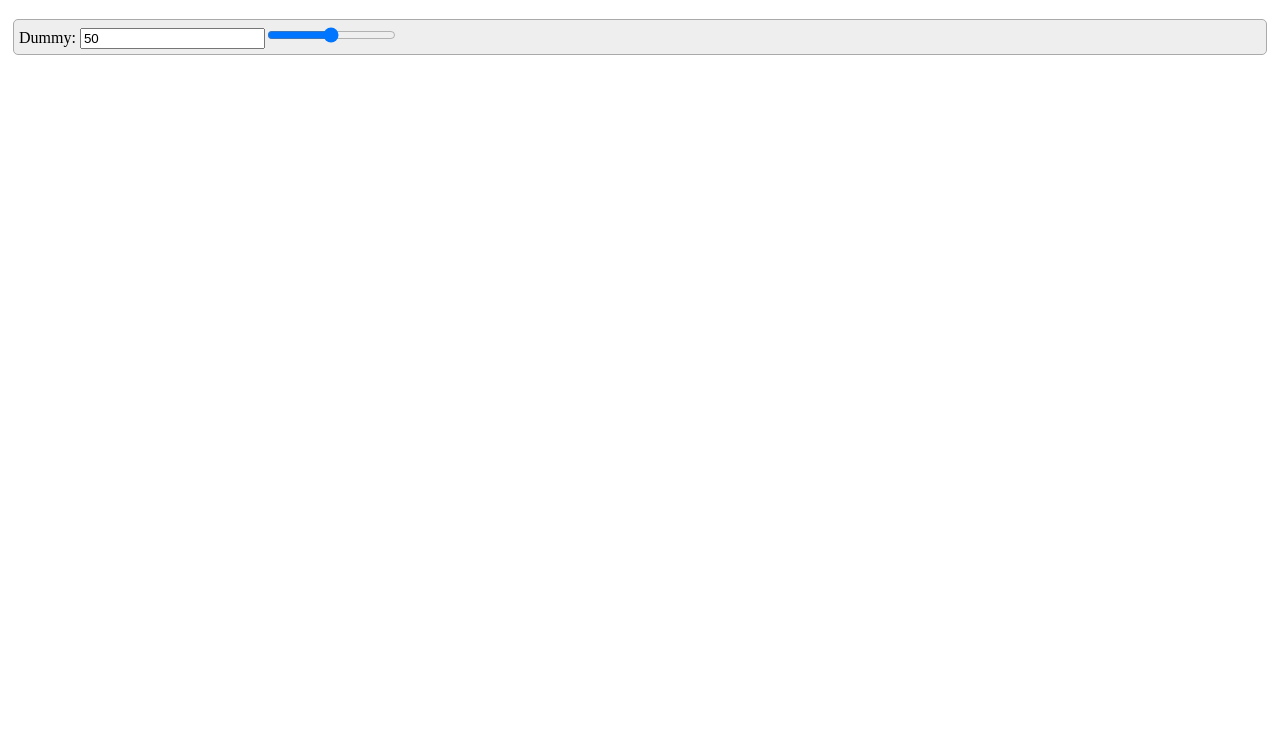
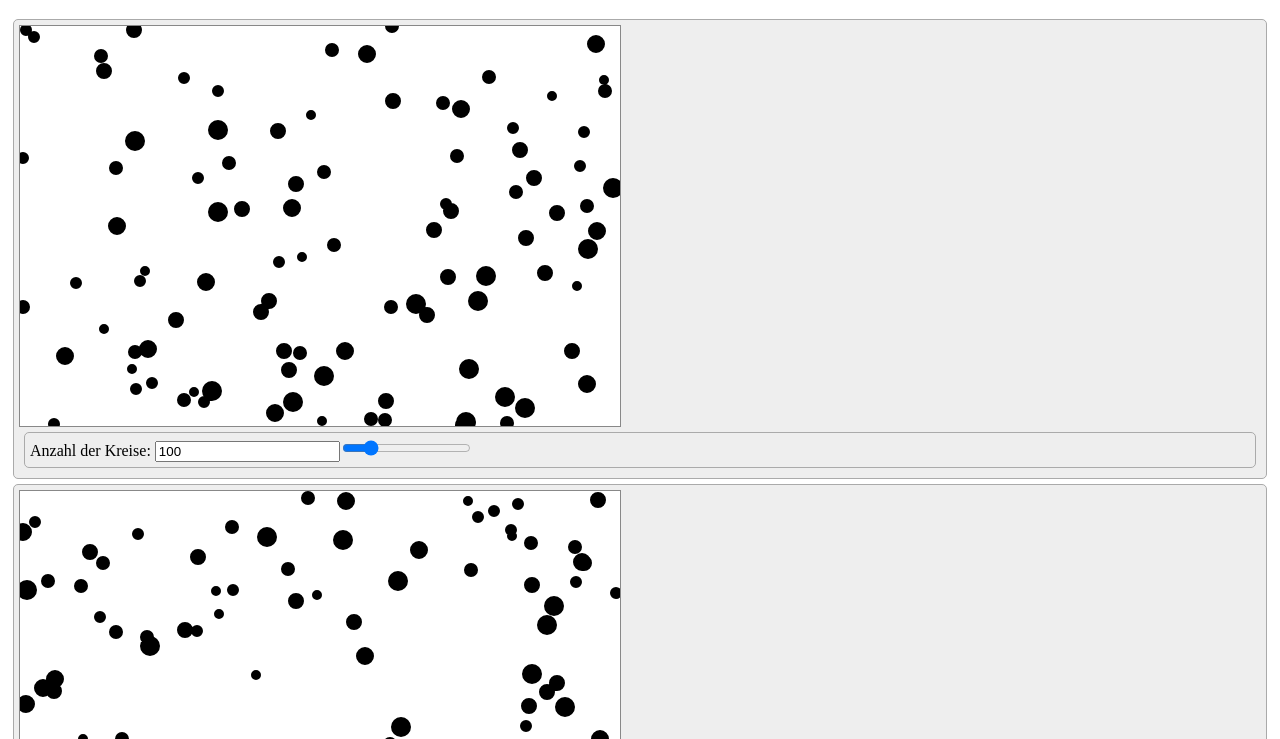
Before and after one commit to chricken/buntischibi, a plain HTML site: page index.html in a window 1280 px wide. Shown: the part 61-800 px from the top of the page. Drawn offline with Linux system fonts and the light colour scheme.

Commit message:
Kreise werden gezeichnet

```diff
--- a/calc.js
+++ b/calc.js
@@ -9,6 +9,10 @@ const calc = {
         value = Math.min(value, max);
         value = Math.max(value, min);
         return value;
+    },
+
+    createNumber(min, max) {
+        return ~~(Math.random() * (max - min + 1) + min);
     }
 }
 
--- /dev/null
+++ b/canvas.js
@@ -0,0 +1,36 @@
+'use strict';
+
+import calc from './calc.js';
+
+const canvas = {
+    renderBunti({
+        c = false,
+        numKreise = 10
+    } = {}) {
+
+        const ctx = c.getContext('2d');
+
+        ctx.clearRect(0, 0, c.width, c.height);
+
+        ctx.beginPath();
+        for (let i = 0; i < numKreise; i++) {
+            let posX = calc.createNumber(0, c.width);
+            let posY = calc.createNumber(0, c.height);
+            let radius = calc.createNumber(5, 10);
+
+            ctx.moveTo(posX + radius, posY);
+
+            ctx.arc(
+                posX,
+                posY,
+                radius,
+                0,
+                2 * Math.PI
+            )
+        }
+        ctx.fill();
+
+    }
+}
+
+export default canvas;
--- a/components.js
+++ b/components.js
@@ -2,8 +2,9 @@
 
 import dom from './dom.js';
 import calc from './calc.js';
+import canvas from './canvas.js';
 
-const compontents = {
+const components = {
     glider({
         parent = false,
         min = 0,
@@ -68,7 +69,45 @@ const compontents = {
         return range;
 
 
+    },
+
+    bunti({
+        parent = false
+    } = {}) {
+        const container = dom.create({
+            parent,
+            classes: ['container', 'containerBunti']
+        })
+
+        const spielfeld = dom.create({
+            type:'canvas',
+            parent: container,
+            attr:{
+                width: 600,
+                height: 400
+            }
+        })
+
+        const rngDummy = components.glider({
+            parent: container,
+            legend: 'Anzahl der Kreise',
+            min: 10,
+            max: 500,
+            value: 100,
+            callback() {
+                canvas.renderBunti({
+                    c: spielfeld,
+                    numKreise:rngDummy.value
+                })
+            }
+        })
+
+        canvas.renderBunti({
+            c: spielfeld,
+            numKreise:rngDummy.value
+        })
+
     }
 }
 
-export default compontents;
+export default components;
--- a/index.js
+++ b/index.js
@@ -12,13 +12,15 @@ const domMapping = () => {
     elements.main = dom.$('main');
 }
 
-const renderStuff = () =>{
-    const rngDummy = components.glider({
+const renderStuff = () => {
+    components.bunti({
         parent: elements.main,
-        legend: 'Dummy',
-        callback(){
-            console.log( rngDummy.value );
-        }
+    })
+    components.bunti({
+        parent: elements.main,
+    })
+    components.bunti({
+        parent: elements.main,
     })
 }
 
--- a/styles.css
+++ b/styles.css
@@ -11,3 +11,10 @@
 .legend:after {
  content: ": ";
 }
+
+canvas {
+    position: relative;
+    display: block;
+    background: #fff;
+    border: 1px solid #888;
+}
```
